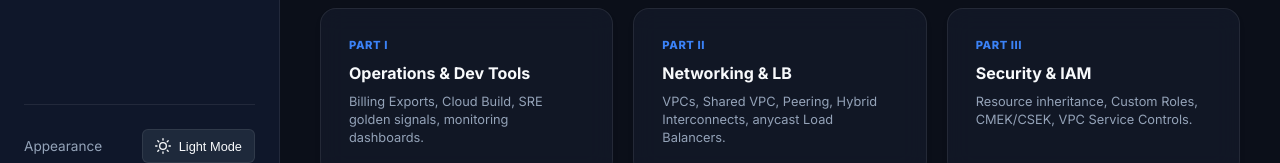
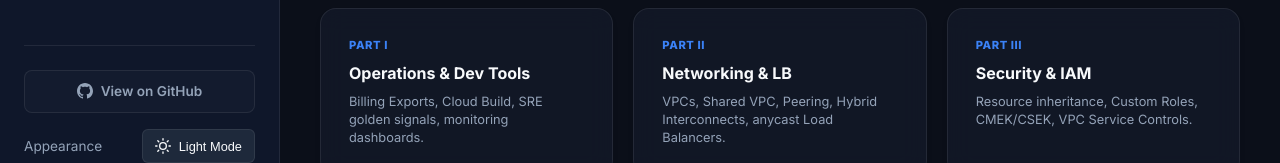
Before and after one commit to sgnagnarella/gcp-pca-prep-hub, a website: page index.html in a window 1280 px wide. Shown: the part 605-768 px from the top of the page. Drawn offline with Linux system fonts and the light colour scheme.

Commit message:
Add styled View on GitHub link to sidebar footer

```diff
--- a/css/styles.css
+++ b/css/styles.css
@@ -189,6 +189,34 @@
     gap: 1rem;
     padding-top: 1.5rem;
     border-top: 1px solid var(--border-color);
+}
+
+/* GitHub Link Button */
+.github-link-btn {
+    display: flex;
+    align-items: center;
+    justify-content: center;
+    gap: 0.5rem;
+    padding: 0.65rem 1rem;
+    border-radius: 8px;
+    font-size: 0.85rem;
+    font-weight: 600;
+    color: var(--text-secondary);
+    text-decoration: none;
+    background: rgba(255, 255, 255, 0.02);
+    border: 1px solid var(--border-color);
+    transition: all var(--transition-speed) ease;
+}
+
+.github-link-btn:hover {
+    color: var(--text-primary);
+    background: rgba(255, 255, 255, 0.06);
+    border-color: rgba(255, 255, 255, 0.15);
+    transform: translateY(-1px);
+}
+
+.github-link-btn svg {
+    flex-shrink: 0;
 }
 
 /* Theme Toggle */
--- a/index.html
+++ b/index.html
@@ -77,6 +77,12 @@
             </div>
 
             <div class="sidebar-footer">
+                <a href="https://github.com/sgnagnarella/gcp-pca-prep-hub" target="_blank" class="github-link-btn">
+                    <svg viewBox="0 0 24 24" width="16" height="16" fill="currentColor">
+                        <path d="M12 0c-6.626 0-12 5.373-12 12 0 5.302 3.438 9.8 8.207 11.387.599.111.793-.261.793-.577v-2.234c-3.338.726-4.033-1.416-4.033-1.416-.546-1.387-1.333-1.756-1.333-1.756-1.089-.745.083-.729.083-.729 1.205.084 1.839 1.237 1.839 1.237 1.07 1.834 2.807 1.304 3.492.997.107-.775.418-1.305.762-1.604-2.665-.305-5.467-1.334-5.467-5.931 0-1.311.469-2.381 1.236-3.221-.124-.303-.535-1.524.117-3.176 0 0 1.008-.322 3.301 1.23.957-.266 1.983-.399 3.003-.404 1.02.005 2.047.138 3.006.404 2.291-1.552 3.297-1.23 3.297-1.23.653 1.653.242 2.874.118 3.176.77.84 1.235 1.911 1.235 3.221 0 4.609-2.807 5.624-5.479 5.921.43.372.823 1.102.823 2.222v3.293c0 .319.192.694.801.576 4.765-1.589 8.199-6.086 8.199-11.386 0-6.627-5.373-12-12-12z"/>
+                    </svg>
+                    <span>View on GitHub</span>
+                </a>
                 <div class="theme-switch-wrapper">
                     <span>Appearance</span>
                     <button id="theme-toggle-btn" class="theme-toggle-btn" onclick="toggleTheme()">
```
